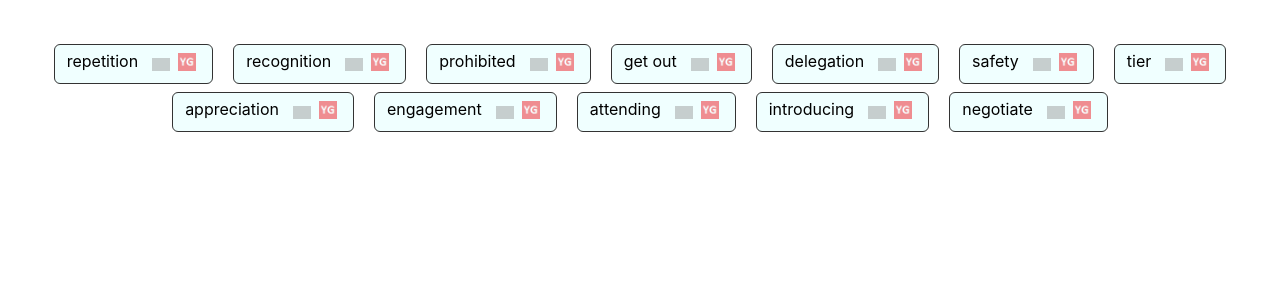
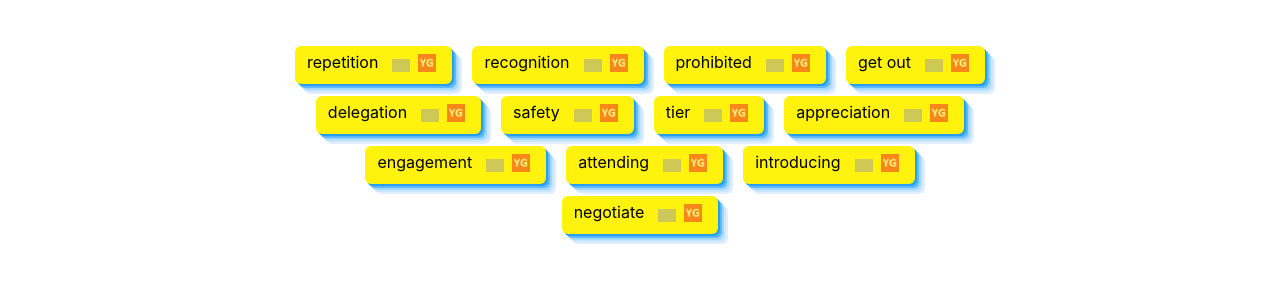
Before and after one commit to artemshar/voca, a React (Create React App) app: page / in a window 1280 px wide. Shown: the top 300 px of the page. Built offline with nearby package versions, Linux system fonts and the light colour scheme; grey boxes are pictures that could not be loaded.

Commit message:
a bit design update

```diff
--- a/src/components/WordCard.css
+++ b/src/components/WordCard.css
@@ -2,11 +2,19 @@
   display: flex;
   align-items: center;
   justify-content: space-between;
-  margin: 4px 10px;
+  margin: 6px 10px;
   padding: 6px 12px;
-  border: 1px solid rgb(51, 51, 51);
   border-radius: 6px;
-  background-color: azure;
+  background-color: #fff30d;
+  transition-property: box-shadow;
+  transition-duration: .3s;
+  box-shadow: 2px 2px 0px 0px #289FED, 4px 4px 0px 0px #5FB8FF, 6px 6px 0px 0px #A1D8FF, 8px 8px 0px 0px #CAE6FF, 10px 10px 0px 0px #E1EEFF, -2px -2px 6px -3px rgba(0,0,0,0);
+  -webkit-box-shadow: 2px 2px 0px 0px #289FED, 4px 4px 0px 0px #5FB8FF, 6px 6px 0px 0px #A1D8FF, 8px 8px 0px 0px #CAE6FF, 10px 10px 0px 0px #E1EEFF, -2px -2px 6px -3px rgba(0,0,0,0);
+}
+
+.word_card:hover {
+  box-shadow: 5px 5px 0px 0px #289FED, 10px 10px 0px 0px #5FB8FF, 15px 15px 0px 0px #A1D8FF, 20px 20px 0px 0px #CAE6FF, 25px 25px 0px 0px #E1EEFF, -2px -2px 15px -3px rgba(0,0,0,0);
+  -webkit-box-shadow: 5px 5px 0px 0px #289FED, 10px 10px 0px 0px #5FB8FF, 15px 15px 0px 0px #A1D8FF, 20px 20px 0px 0px #CAE6FF, 25px 25px 0px 0px #E1EEFF, -2px -2px 15px -3px rgba(0,0,0,0);
 }
 
 .word_card__word {
@@ -26,3 +34,15 @@
   opacity: 1;
   transition: .1s;
 }
+
+@keyframes cardHover {
+  from {
+    margin-left: 100%;
+    width: 300%;
+  }
+
+  to {
+    margin-left: 0%;
+    width: 100%;
+  }
+}
--- a/src/components/WordsList.css
+++ b/src/components/WordsList.css
@@ -5,4 +5,5 @@
   margin: 0 auto;
   margin-top: 40px;
   padding: 0 15px;
+  max-width: 720px;
 }
--- a/src/components/WordsList.js
+++ b/src/components/WordsList.js
@@ -2,7 +2,7 @@ import { WordCard } from './WordCard';
 import './WordsList.css';
 
 function WordsList(words) {
-
+  console.log(words);
   let wordsJSX = words.words.map((item, key) => {
     return (
         <WordCard key={key} word={item}/>
--- a/src/data/words.js
+++ b/src/data/words.js
@@ -10,5 +10,5 @@ export const words = [
     "engagement",
     "attending",
     "introducing",
-    "negotiate"
+    "negotiate",
 ]
```
